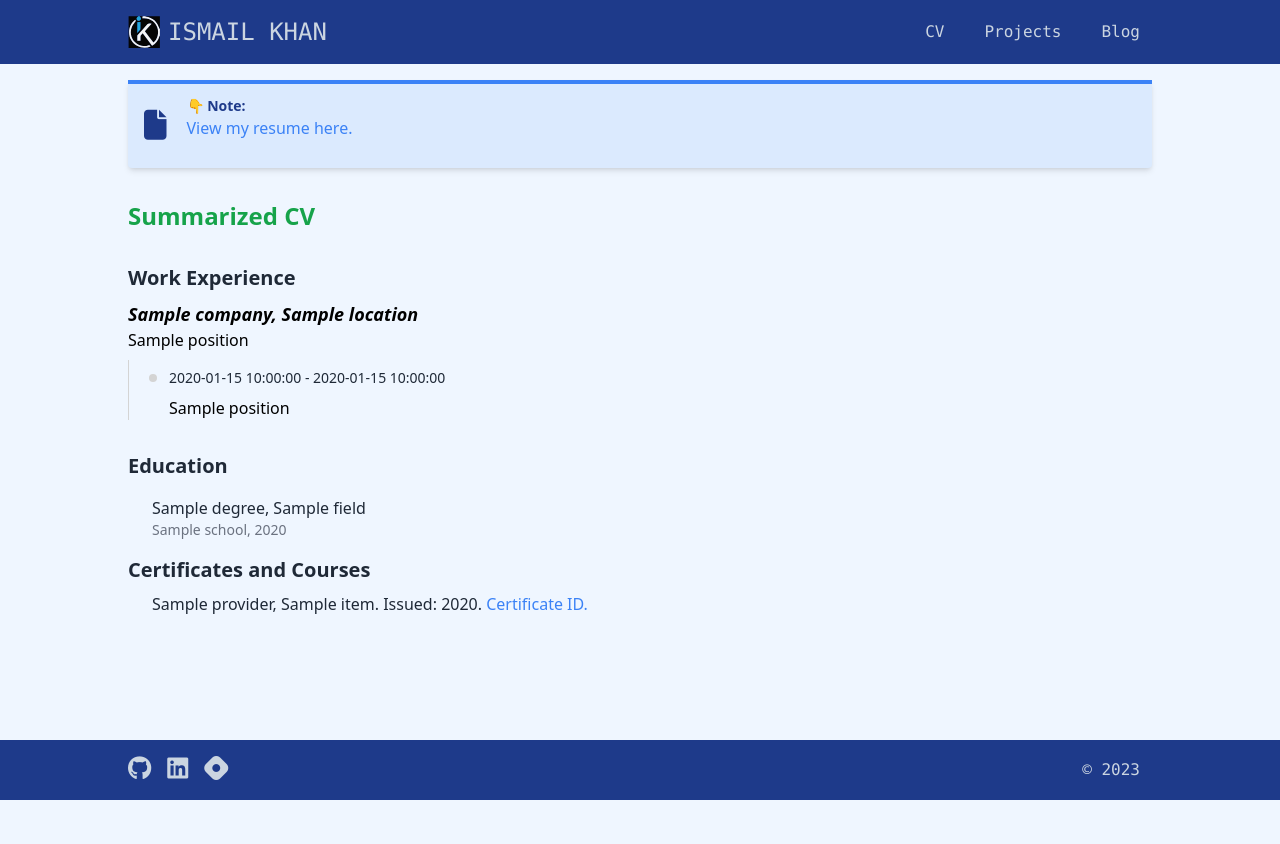
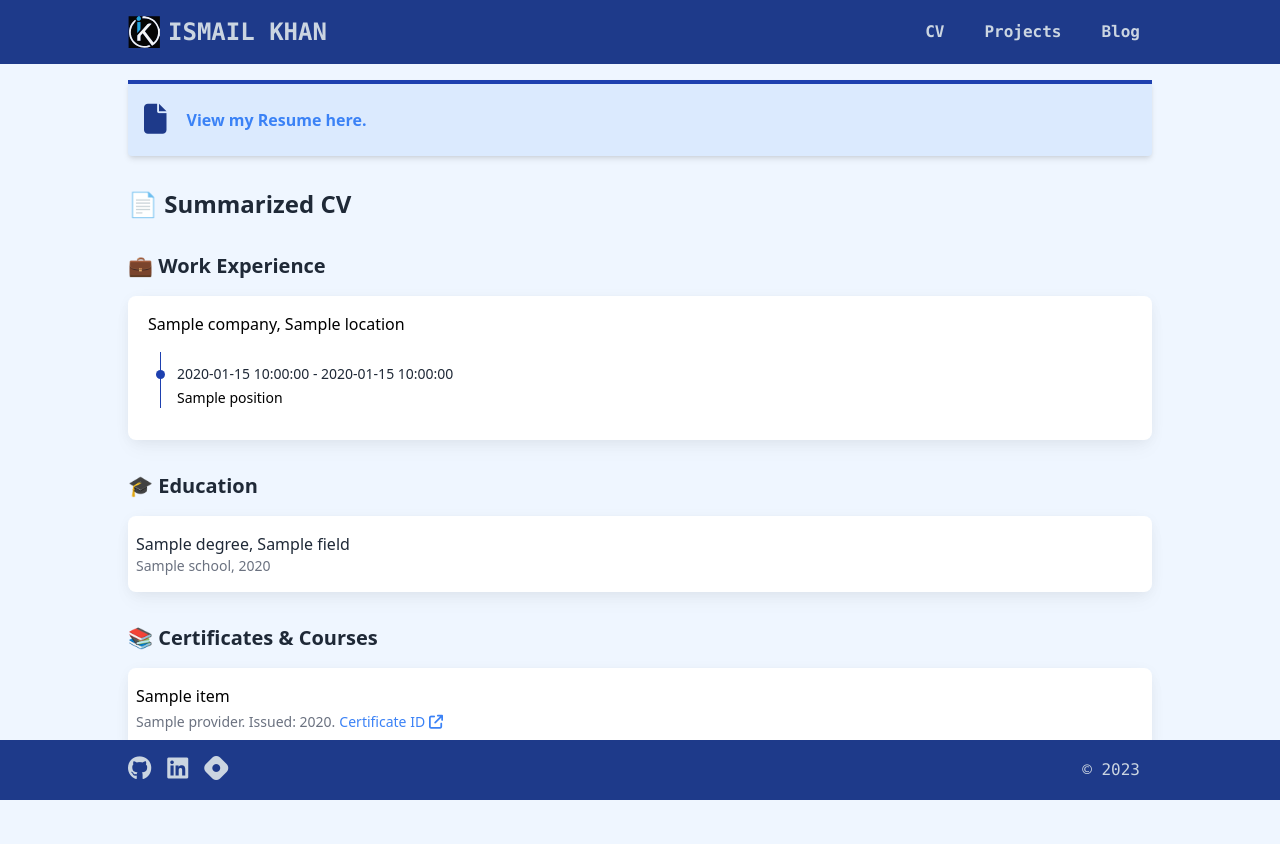
Before and after one commit to iikhan-dev/personal-site-flask, a Flask app: template templates/cv.html in a window 1280 px wide. Before the commit the page ends 800 px from the top, so only its background shows below. Run offline with Flask 3, Linux system fonts and the light colour scheme; the template is opened without the code that fills it: most values are stand-ins (such as "Sample title", 1, 10 or a date in 2020); style sheets or scripts are compiled from the project's sources; some libraries are stand-ins or nearby versions.

Commit message:
finish styling on cv.html

```diff
--- a/templates/base.html
+++ b/templates/base.html
@@ -41,7 +41,7 @@
                                 class="w-8 h-8 mr-2"
                             />
                             <h1
-                                class="text-2xl uppercase hover:text-orange-500 hover:underline"
+                                class="font-semibold text-2xl uppercase hover:text-orange-500 hover:underline"
                             >
                                 Ismail Khan
                             </h1>
@@ -51,21 +51,21 @@
                         <li>
                             <a
                                 href="/cv"
-                                class="hover:bg-orange-500 hover:text-white rounded-md px-3 py-2"
+                                class="font-bold hover:bg-orange-500 hover:text-white rounded-md px-3 py-2"
                                 >CV</a
                             >
                         </li>
                         <li>
                             <a
                                 href="/projects"
-                                class="hover:bg-orange-500 hover:text-white rounded-md px-3 py-2"
+                                class="font-bold hover:bg-orange-500 hover:text-white rounded-md px-3 py-2"
                                 >Projects</a
                             >
                         </li>
                         <li>
                             <a
                                 href="/blog"
-                                class="hover:bg-orange-500 hover:text-white rounded-md px-3 py-2"
+                                class="font-bold hover:bg-orange-500 hover:text-white rounded-md px-3 py-2"
                                 >Blog</a
                             >
                         </li>
--- a/templates/cv.html
+++ b/templates/cv.html
@@ -1,7 +1,7 @@
 {% extends "base.html" %} {% block content %} {% macro
 bannerComponent(icon_class, icon_color, link, link_text) %}
 <div
-    class="bg-blue-100 border-t-4 border-blue-500 rounded-b text-blue-900 px-4 py-3 shadow-md mb-4 mt-4"
+    class="bg-blue-100 border-t-4 border-blue-800 rounded-b text-blue-900 px-4 py-3 shadow-md mb-4 mt-4"
 >
     <div class="flex items-center">
         <div class="flex-shrink-0">
@@ -9,91 +9,160 @@ bannerComponent(icon_class, icon_color, link, link_text) %}
             <i class="{{ icon_class }} text-3xl mr-2"></i>
         </div>
         <div class="ml-3">
-            <p class="text-sm font-semibold">👇 Note:</p>
             <a
                 href="{{ link }}"
                 target="_blank"
-                class="text-blue-500 hover:underline block mb-4"
+                class="text-blue-500 font-extrabold hover:text-orange-500 hover:underline block py-3"
                 >{{ link_text }}</a
             >
         </div>
     </div>
 </div>
 {% endmacro %} {{ bannerComponent("fa-solid fa-file", "blue",
-"/static/docs/Ismail-Khan-Resume.pdf", "View my resume here.") }}
+"/static/docs/Ismail-Khan-Resume.pdf", "View my Resume here.") }}
 
 <div class="my-8">
-    <h1 class="text-2xl font-semibold text-green-600 mb-4">Summarized CV</h1>
+    <h1 class="text-2xl font-semibold text-gray-800 mb-4">📄 Summarized CV</h1>
 
+    <!-- Work Experience Section -->
     <div class="mt-8">
-        <!-- Work Experience -->
-        <h2 class="text-xl font-semibold text-gray-800 mb-2">
-            Work Experience
+        <h2 class="text-xl font-semibold text-gray-800 mb-4">
+            💼 Work Experience
         </h2>
+        <div
+            class="py-4 block w-full rounded-lg bg-white shadow-[0_2px_15px_-3px_rgba(0,0,0,0.07),0_10px_20px_-2px_rgba(0,0,0,0.04)] dark:bg-neutral-700"
+        >
+            <div>
                 {% for job in experience %}
-        <h3 class="text-lg font-semibold italic">
+                <h3 class="text-md font-medium pl-5">
                     {{ job.company }}, {{ job.location }}
                 </h3>
-        <p>{{ job.position }}</p>
                 <ol
-            class="border-l border-neutral-300 dark:border-neutral-500 pl-8 mt-2"
+                    class="ml-8 border-l border-blue-800 dark:border-neutral-500"
                 >
                     {% for position in job.positions %}
-            <li class="mb-{{ 4 if loop.last else 6 }}">
-                <div class="flex-start flex items-center pt-2">
+                    <li class="my-4">
+                        <div class="flex-start flex items-center pt-3">
                             <div
-                        class="-ml-3 mr-3 h-2 w-2 rounded-full bg-neutral-300 dark:bg-neutral-500"
+                                class="-ml-[5px] mr-3 h-[9px] w-[9px] rounded-full bg-blue-800 dark:bg-neutral-500"
                             ></div>
-                    <p class="text-sm text-gray-800 dark:text-neutral-300">
-                        {{ position.start_date }} - {{ position.end_date }}
+                            <p
+                                class="text-sm text-gray-800 dark:text-neutral-300"
+                            >
+                                {{ position.start_date }} - {{ position.end_date
+                                }}
                             </p>
                         </div>
-                <div class="ml-2 mt-2">
-                    <h4 class="text-md font-medium">{{ position.title }}</h4>
+                        <div class="ml-4 mt-1">
+                            <h4 class="text-sm font-medium">
+                                {{ position.title }}
+                            </h4>
                         </div>
                     </li>
                     {% endfor %}
                 </ol>
+            </div>
             {% endfor %}
+        </div>
+    </div>
 
+    <!-- Education Section -->
     <div class="mt-8">
-            <!-- Education Section -->
-            <h3 class="text-xl font-semibold text-gray-800 my-4">Education</h3>
-            <ul class="list-inside pl-6 mb-4 text-gray-800">
+        <h2 class="text-xl font-semibold text-gray-800 mb-4">🎓 Education</h2>
+        <div
+            class="block w-full rounded-lg bg-white shadow-[0_2px_15px_-3px_rgba(0,0,0,0.07),0_10px_20px_-2px_rgba(0,0,0,0.04)] dark:bg-neutral-700"
+        >
+            <ul class="text-gray-800">
                 {% for item in education %}
-                <li>
-                    <h4 class="text-md font-medium">
+                <li class="w-full">
+                    <div
+                        class="flex items-center {% if loop.last %}border-b-0{% else %}border-b-2{% endif %}"
+                    >
+                        {% if item.school == "Juno College of Technology" %}
+                        <img
+                            src="/static/imgs/juno.jpeg"
+                            alt="Juno degree."
+                            class="w-8 h-8 mx-2"
+                        />
+                        {% elif item.school == "Toronto Metropolitan University"
+                        %}
+                        <img
+                            src="/static/imgs/tmu.jpeg"
+                            alt="TMU degree."
+                            class="w-8 h-8 mx-2"
+                        />
+                        {% endif %}
+                        <div
+                            class="border-neutral-100 border-opacity-100 py-4 pl-2 dark:border-opacity-50"
+                        >
+                            <p class="text-md font-medium">
                                 {{ item.degree }}, {{ item.field }}
-                    </h4>
+                            </p>
+
                             <p class="text-sm text-gray-500">
                                 {{ item.school }}, {{ item.year }}
                             </p>
-                </li>
-                {% endfor %}
-            </ul>
-
-            <!-- Certificates and Courses Section -->
-            <h2 class="text-xl font-semibold text-gray-800 mb-2">
-                Certificates and Courses
-            </h2>
-            <ul class="list-inside pl-6 mb-4 text-gray-800">
-                {% for item in certificates %}
-                <li>
-                    <p>
-                        {{item.provider}}, {{ item.title }}. Issued:
-                        {{item.year}}.<a
-                            href="{{item.link}}"
-                            target="_blank"
-                            class="text-blue-500 hover:underline"
-                        >
-                            Certificate ID.</a
-                        >
-                    </p>
+                        </div>
+                    </div>
                 </li>
                 {% endfor %}
             </ul>
         </div>
     </div>
 
+    <!-- Certificates and Courses Section -->
+    <div class="mt-8">
+        <h2 class="text-xl font-semibold text-gray-800 mb-4">
+            📚 Certificates & Courses
+        </h2>
+        <div
+            class="py-2 block w-full rounded-lg bg-white shadow-[0_2px_15px_-3px_rgba(0,0,0,0.07),0_10px_20px_-2px_rgba(0,0,0,0.04)] dark:bg-neutral-700"
+        >
+            <ul>
+                {% for item in certificates %}
+                <li class="w-full">
+                    <div
+                        class="flex items-center {% if loop.last %}border-b-0{% else %}border-b-2{% endif %}"
+                    >
+                        {% if item.provider == "Udemy" %}
+                        <img
+                            src="/static/imgs/udemy.jpeg"
+                            alt="Udemy Certificate"
+                            class="w-8 h-8 mx-2"
+                        />
+                        {% elif item.provider == "Skillsoft" %}
+                        <img
+                            src="/static/imgs/skillsoft.jpeg"
+                            alt="Skillsoft Certificate"
+                            class="w-8 h-8 mx-2"
+                        />
+                        {% endif %}
+                        <div
+                            class="border-neutral-100 border-opacity-100 py-2 pl-2 dark:border-opacity-50"
+                        >
+                            <strong class="text-md font-medium"
+                                >{{ item.title }}</strong
+                            ><br />
+                            <p class="text-sm text-gray-500">
+                                {{ item.provider }}. Issued: {{ item.year }}.<a
+                                    href="{{ item.link }}"
+                                    target="_blank"
+                                    class="text-blue-500 hover:text-orange-500 hover:underline py-1 px-1 inline-flex items-center"
+                                >
+                                    Certificate ID
+                                    <i
+                                        class="fa-solid fa-arrow-up-right-from-square ml-1"
+                                    ></i>
+                                </a>
+                            </p>
+                        </div>
+                    </div>
+                </li>
+                {% endfor %}
+            </ul>
+        </div>
+    </div>
+
+    <!-- End of CV -->
     {% endblock %}
 </div>
--- a/templates/projects.html
+++ b/templates/projects.html
@@ -1,7 +1,7 @@
 {% extends "base.html" %} {% block content %} {% macro
 bannerComponent(icon_class, icon_color, link, link_text) %}
 <div
-    class="bg-blue-100 border-t-4 border-blue-500 rounded-b text-blue-900 px-4 py-3 shadow-md mb-4 mt-4"
+    class="bg-blue-100 border-t-4 border-blue-800 rounded-b text-blue-900 px-4 py-3 shadow-md mb-4 mt-4"
 >
     <div class="flex items-center">
         <div class="flex-shrink-0">
@@ -9,11 +9,10 @@ bannerComponent(icon_class, icon_color, link, link_text) %}
             <i class="{{ icon_class }} text-3xl mr-2"></i>
         </div>
         <div class="ml-3">
-            <p class="text-sm font-semibold">👇 Note:</p>
             <a
                 href="{{ link }}"
                 target="_blank"
-                class="text-blue-500 hover:underline block mb-4"
+                class="text-blue-500 font-extrabold hover:text-orange-500 hover:underline block py-3"
                 >{{ link_text }}</a
             >
         </div>
```
Also changed, not shown: data/data.json (+11 -11 lines), templates/index.html (+47 -24 lines), static/imgs/juno.jpeg (added), static/imgs/skillsoft.jpeg (added), static/imgs/tmu.jpeg (added), static/imgs/udemy.jpeg (added). Lines whose indentation alone changed are shown as unchanged.
